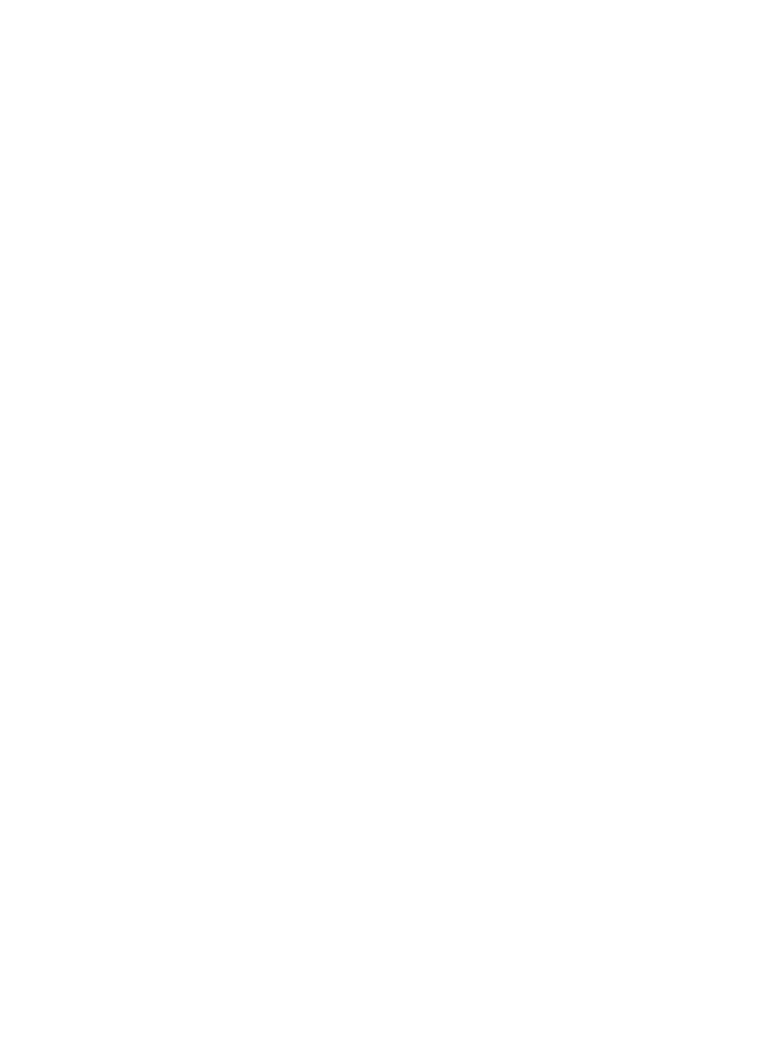
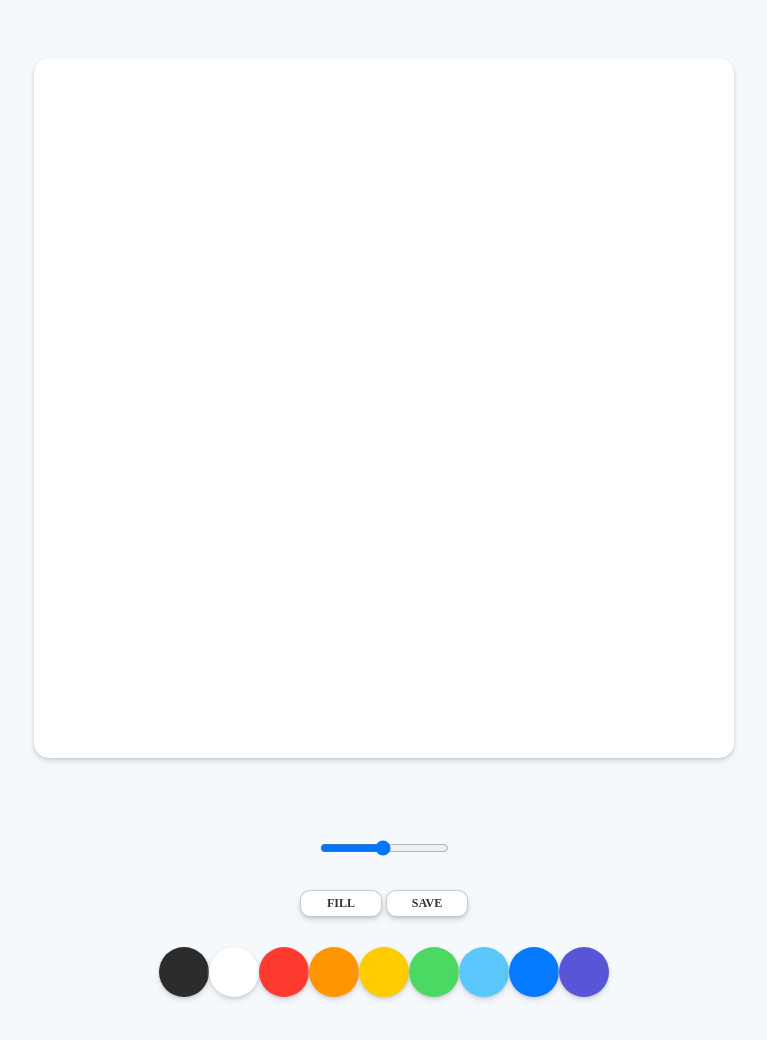
Before and after one commit to choiwh000/Paint-JS, a plain HTML site: page index.html in a window 1280 px wide. Shown: the whole page, without its empty margins (256-1023 px from the left). Before the commit the page ends 800 px from the top, so only its background shows below. Drawn offline with Linux system fonts and the light colour scheme.

Commit message:
style css

```diff
--- /dev/null
+++ b/app.js
@@ -0,0 +1,43 @@
+const canvas = document.querySelector('#jsCanvas');
+const ctx = canvas.getContext('2d');
+
+ctx.strokeStyle = '#2c2c2c';
+ctx.lineWidth = 2.5;
+
+let painting = false;
+
+function startPainting() {
+    painting = true;
+}
+
+function stopPainting() {
+    painting = false;
+}
+
+function onMouseMove(event) {
+    const x = event.offsetX;
+    const y = event.offsetY;
+    if(!painting) {
+        ctx.beginPath();
+        ctx.moveTo(x, y);
+    } else {
+        ctx.lineTo(x, y);
+        ctx.stroke();
+    }
+}
+
+function onMouseDown(event) {
+    painting = true;
+}
+
+
+
+
+
+
+if(canvas) {
+    canvas.addEventListener('mousemove', onMouseMove)
+    canvas.addEventListener('mousedown', startPainting);
+    canvas.addEventListener('mouseup', stopPainting);
+    canvas.addEventListener('mouseleave', stopPainting);
+}
--- a/index.html
+++ b/index.html
@@ -5,8 +5,30 @@
     <meta http-equiv="X-UA-Compatible" content="IE=edge">
     <meta name="viewport" content="width=device-width, initial-scale=1.0">
     <title>Document</title>
+    <link rel="stylesheet" href="style.css">
 </head>
 <body>
-
+    <canvas id='jsCanvas' class='canvas'></canvas>
+    <div class='controls'>
+        <div class='controls_range'>
+            <input type= 'range' id='jsRange' min='0.1' max='5.0' value='2.5' step='0.1'/>
+        </div>
+        <div class="controls_btns">
+            <button id="jsMode">Fill</button>
+            <button id="jsSave">Save</button>
+        </div>
+        <div id='jsColors' class='controls_colors'>
+            <div class='controls_color' style='background-color:#2c2c2c'></div>
+            <div class='controls_color' style='background-color:#fff'></div>
+            <div class='controls_color' style='background-color:#ff3b30'></div>
+            <div class='controls_color' style='background-color:#ff9500'></div>
+            <div class='controls_color' style='background-color:#ffcc00'></div>
+            <div class='controls_color' style='background-color:#4cd963'></div>
+            <div class='controls_color' style='background-color:#5ac8fa'></div>
+            <div class='controls_color' style='background-color:#0579ff'></div>
+            <div class='controls_color' style='background-color:#5856d6'></div>
+        </div>
+    </div>
+    <script src="app.js"></script>
 </body>
 </html>
--- /dev/null
+++ b/style.css
@@ -0,0 +1,64 @@
+@import "reset.css";
+
+body {
+    background-color: #f6f9fc;
+    display: flex;
+    flex-direction: column;
+    align-items: center;
+    padding: 50px 0;
+}
+
+.canvas {
+    width: 700px;
+    height: 700px;
+    background-color: #fff;
+    border-radius: 15px;
+    box-shadow: 0 4px 6px rgba(50, 50, 93, 0.11), 0 1px 3px rgb(213, 216, 214);
+}
+
+.controls {
+    margin-top:80px;
+    display: flex;
+    flex-direction: column;
+    align-items: center;
+}
+
+.controls_btns button {
+    all: unset;
+    cursor: pointer;
+    background-color: #fff;
+    padding: 5px 0px;
+    width: 80px;
+    text-align: center;
+    border-radius: 10px;
+    box-shadow: 0 4px 6px rgba(50, 50, 93, 0.11), 0 1px 3px rgb(213, 216, 214);
+    border: 1px solid rgba(0, 0, 0, 0.2);
+    color: rgba(0, 0, 0, 0.8);
+    text-transform: uppercase;
+    font-weight: 800;
+    font-size: 12px;
+}
+
+.controls_btns button:active {
+    transform: scale(0.98);
+}
+
+.controls .controls_btns {
+    margin-bottom: 30px;
+}
+
+.controls .controls_colors {
+    display: flex;
+}
+
+.controls_colors .controls_color{
+    width: 50px;
+    height: 50px;
+    border-radius: 25px;
+    cursor: pointer;
+    box-shadow: 0 4px 6px rgba(50, 50, 93, 0.11), 0 1px 3px rgb(213, 216, 214);
+}
+
+.controls .controls_range {
+    margin-bottom: 30px;
+}
```
Also changed, not shown: reset.css (added).
